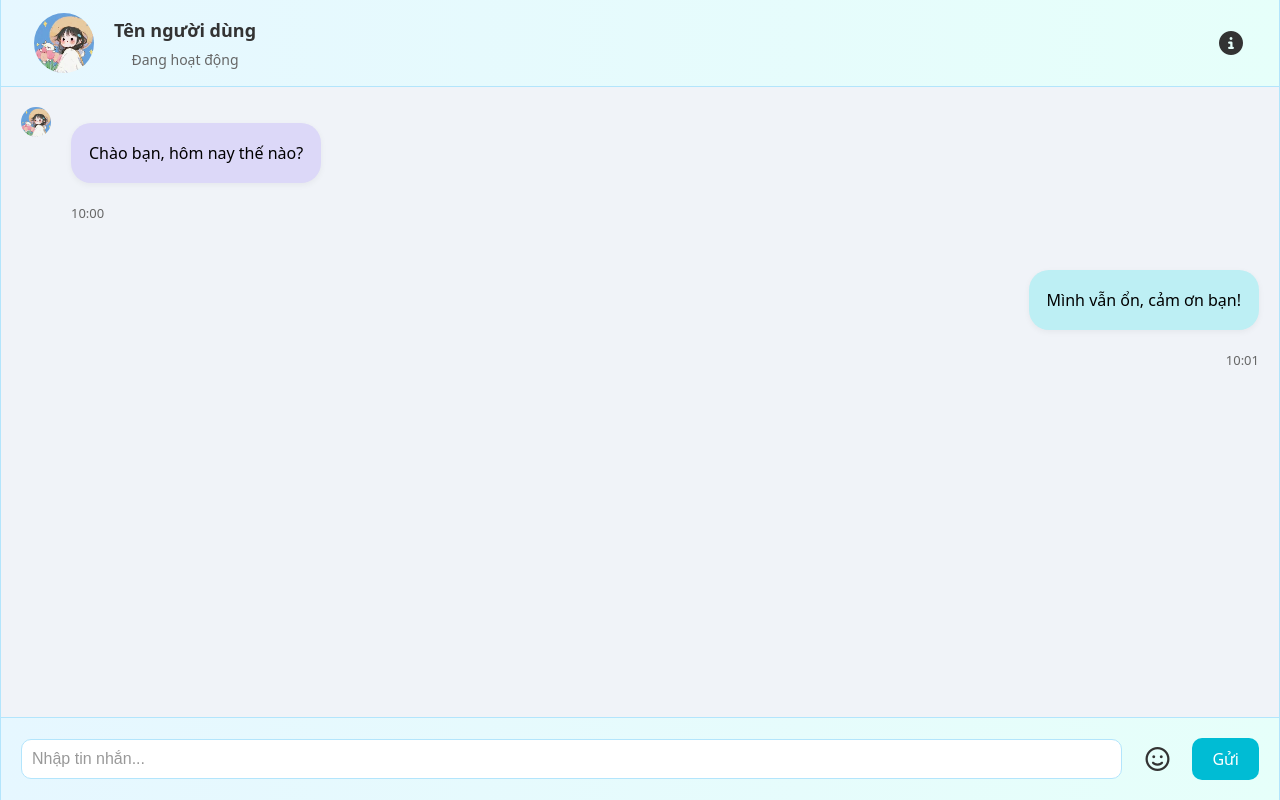
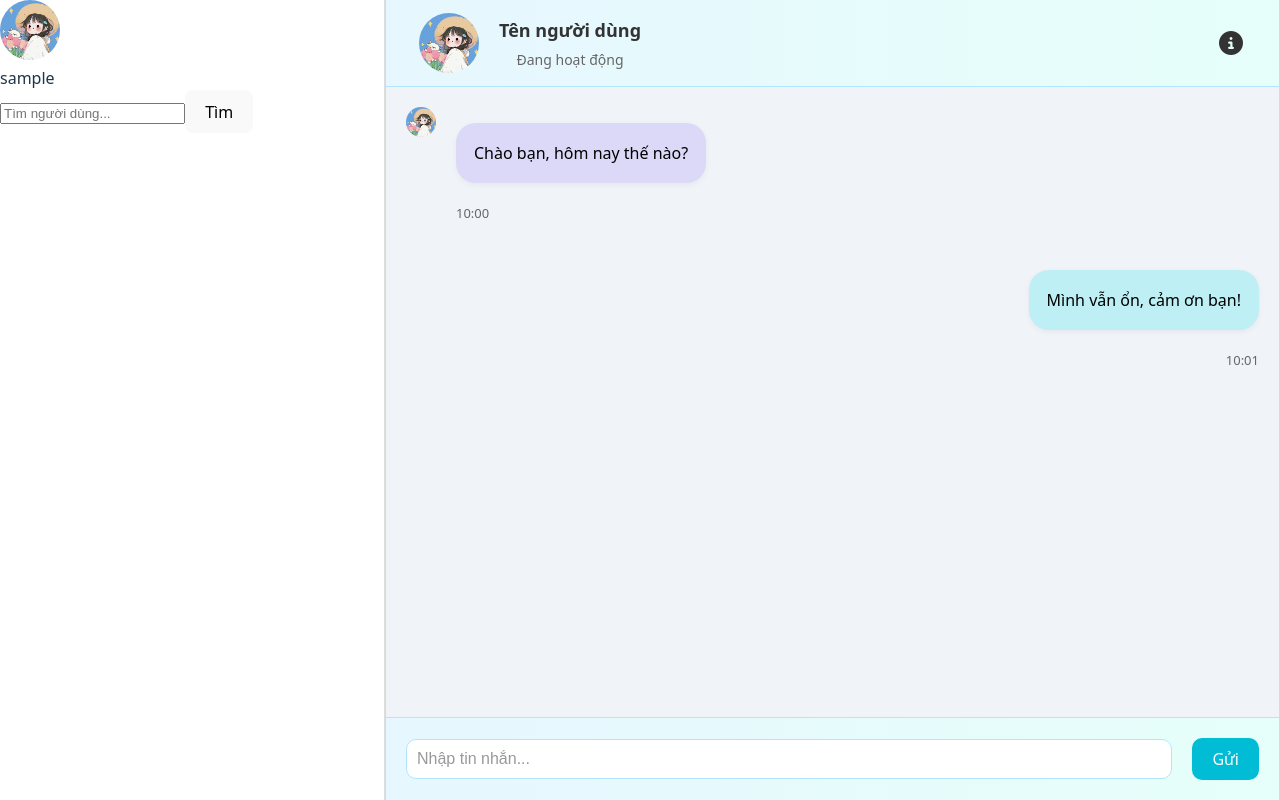
Before and after one commit to ngocdiem1415/FE, a React (Vite) app in the folder chat-app/: page /chat in a window 1280 px wide. Built offline with nearby package versions, Linux system fonts and the light colour scheme; sample sign-in values are in the browser's storage.

Commit message:
feat(chat): implement user search and list components

```diff
--- a/chat-app/src/components/mainChat/MainChat.tsx
+++ b/chat-app/src/components/mainChat/MainChat.tsx
@@ -1,14 +1,22 @@
 import React from 'react';
 import './mainChat.css';
+import SearchUser from './../sidebar/SearchUser';
+import UserInfor from './../sidebar/UserInfor.tsx';
 import '@fortawesome/fontawesome-free/css/all.min.css';
 
 const MainChat: React.FC = () => {
     return (
-        <div className='mainChat'>
-            {/* --- TRƯỜNG HỢP: CHƯA CHỌN CUỘC TRÒ CHUYỆN --- */}
-            {/* <p className="noConversation">Hãy chọn một cuộc trò chuyện</p> */}
+        <div className='chatAppContainer' style={{ display: 'flex', height: '100vh' }}>
+            <div className="leftSide" style={{ width: '30%', borderRight: '1px solid #ddd', display: 'flex', flexDirection: 'column' }}>
+                <UserInfor />
+                <SearchUser />
 
-            {/* --- TRƯỜNG HỢP: GIAO DIỆN CHAT CHÍNH --- */}
+                <div className="userListContainer" style={{ flex: 1, overflowY: 'auto' }}>
+                    {/* Danh sách người dùng sẽ hiện ở đây */}
+                </div>
+            </div>
+
+            <div className="mainChat" style={{ width: '70%', display: 'flex', flexDirection: 'column' }}>
                 <React.Fragment>
                     {/* Header: Thông tin người nhận */}
                     <div className="topChat">
@@ -25,8 +33,7 @@ const MainChat: React.FC = () => {
                     </div>
 
                     {/* Nội dung tin nhắn (Center) */}
-                <div className="centerChat">
-                    {/* Tin nhắn từ người khác */}
+                    <div className="centerChat" style={{ flex: 1, overflowY: 'auto' }}>
                         <div className="messages">
                             <img src="/img/avatar.jpg" alt="avatar" className="avatar" />
                             <div className="texts">
@@ -34,35 +41,21 @@ const MainChat: React.FC = () => {
                                 <span>10:00</span>
                             </div>
                         </div>
-
-                    {/* Tin nhắn của chính mình (có class 'own') */}
                         <div className="messages own">
                             <div className="texts">
                                 <p className="content">Mình vẫn ổn, cảm ơn bạn!</p>
                                 <span>10:01</span>
                             </div>
                         </div>
-
-                    {/* Điểm neo để cuộn xuống tin nhắn mới nhất */}
-                    <div></div>
                     </div>
 
                     {/* Thanh nhập liệu (Bottom) */}
                     <div className="bottomChat">
-                    <input
-                        type="text"
-                        placeholder="Nhập tin nhắn..."
-                    />
-                    <div className="emoji">
-                        <i className="fa-regular fa-face-smile fa-xl"></i>
-                        {/* Khu vực hiển thị Emoji Picker */}
-                        {/* <div className="emojiPicker">
-                            <EmojiPicker />
-                        </div> */}
-                    </div>
+                        <input type="text" placeholder="Nhập tin nhắn..." />
                         <button className="sendButton">Gửi</button>
                     </div>
                 </React.Fragment>
+            </div>
         </div>
     );
 };
--- /dev/null
+++ b/chat-app/src/components/sidebar/SearchUser.tsx
@@ -0,0 +1,58 @@
+import React, {useEffect, useState} from "react";
+import {onSocketMessage, sendSocket} from "../../api/socketClient.ts";
+import type {ChatRequest, ServerResponse, UserCheckData} from "../../types/chatType.ts";
+import {ACTION_NAME} from "../../types/chatType.ts";
+
+const SearchUser: React.FC = () => {
+    const [searchTerm, setSearchTerm] = useState<string>("");
+    const [statusMessage, setStatusMessage] = useState<string>("");
+
+    useEffect(() => {
+        const unsubscribe = onSocketMessage((response: ServerResponse) => {
+            if (response.event === "CHECK_USER_EXIST") {
+                if (response.data.status) {
+                    setStatusMessage(`Người dùng "${searchTerm}" tồn tại!`);
+                } else {
+                    setStatusMessage("Người dùng không tồn tại.");
+                }
+            }
+        });
+
+        return () => {unsubscribe()};
+    }, [searchTerm]); // Re-run effect nếu searchTerm thay đổi để xử lý logic hiển thị
+
+    const handleSearch = () => {
+        if (!searchTerm.trim()) return;
+
+        const request: ChatRequest<UserCheckData> = {
+            action: ACTION_NAME,
+            data: {
+                event: "CHECK_USER_EXIST",
+                data: { user: searchTerm }
+            }
+        };
+
+        try {
+            sendSocket(request);
+            setStatusMessage("Đang kiểm tra...");
+        } catch (error) {
+            console.error(error);
+            setStatusMessage("Lỗi: Chưa kết nối Socket.");
+        }
+    };
+
+    return (
+        <div className="search-box">
+            <input
+                type="text"
+                value={searchTerm}
+                onChange={(e) => setSearchTerm(e.target.value)}
+                onKeyDown={(e) => e.key === 'Enter' && handleSearch()}
+                placeholder="Tìm người dùng..."
+            />
+            <button onClick={handleSearch}>Tìm</button>
+            {statusMessage && <p>{statusMessage}</p>}
+        </div>
+    );
+};
+export default SearchUser;
```
Also changed, not shown: chat-app/src/components/sidebar/ListUser.tsx (added). Lines whose indentation alone changed are shown as unchanged.
